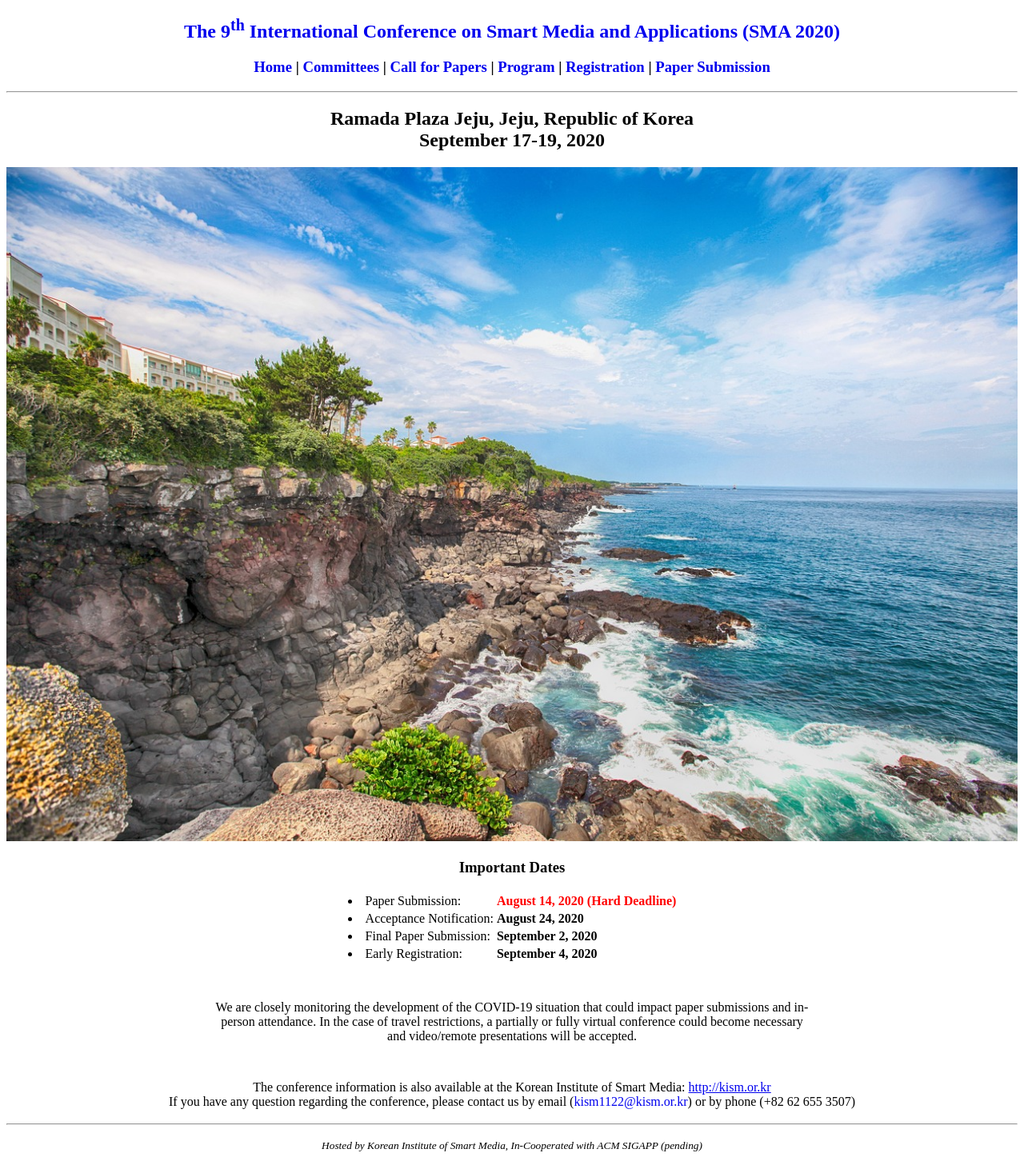
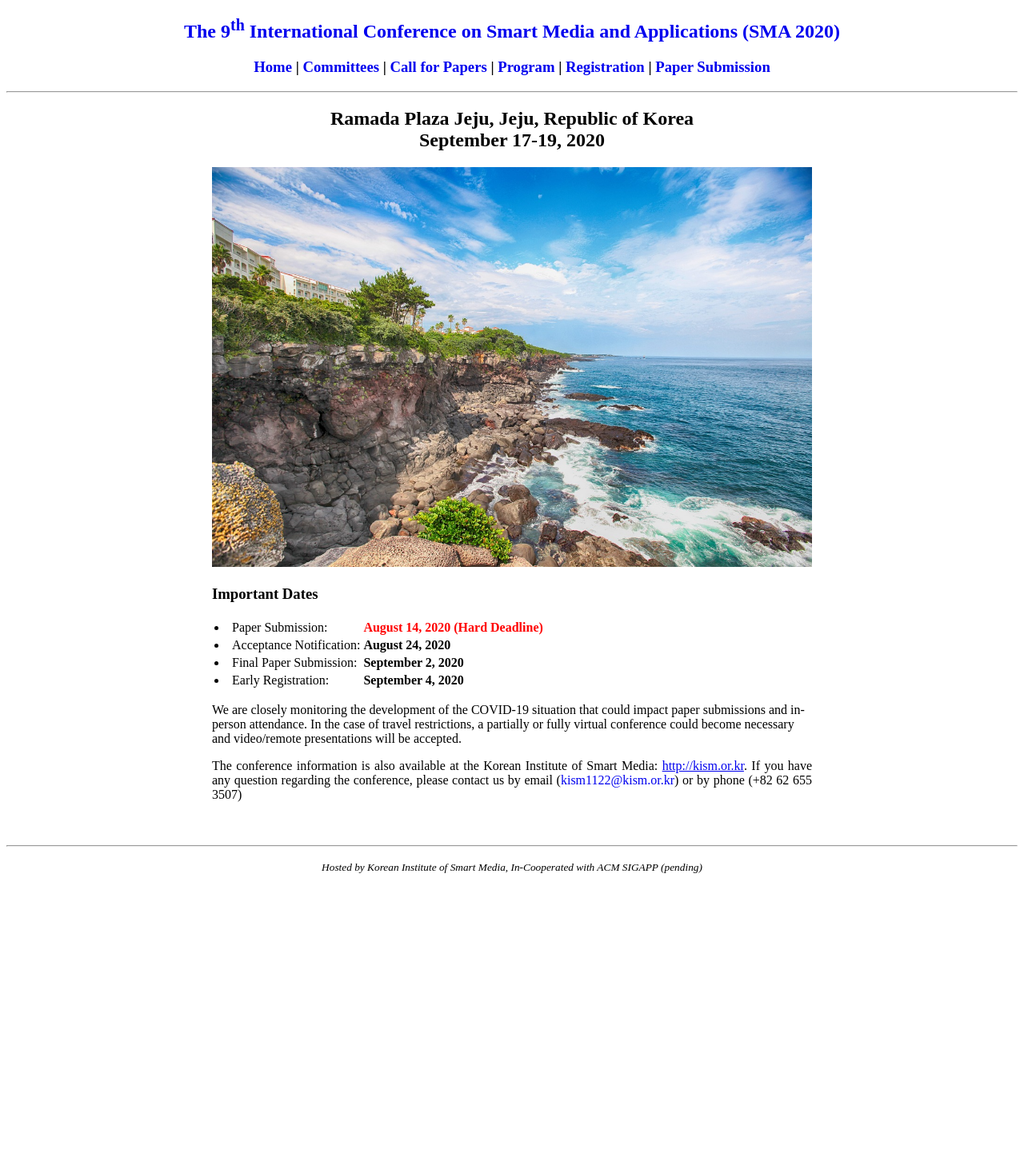
Before and after one commit to icea-conf/sma-2020.github.io, a Jekyll site: the page built from index.html, in a window 1280 px wide. Shown: the whole page at 80% size. Built offline with Jekyll 4.4.1, drawn with Linux system fonts in a browser that asks for light colours; the list of posts is cut into pages by our own code; after the commit the page ends 1109 px from its top, so only the background shows below that.

Commit message:
Update index.html

```diff
--- a/index.html
+++ b/index.html
@@ -3,12 +3,14 @@
 title: SMA 2020
 ---
 
-<div>
+<div class="container">
+      <div class="content">
             <center>
                   <h2>
                         Ramada Plaza Jeju, Jeju, Republic of Korea</br>
                         September 17-19, 2020
                   </h2>
+            </center>
 
             <img src="https://sma-2020.github.io/image/jeju-island.jpg" alt="" style="max-width: 100%; height: auto;">
 
@@ -52,14 +54,9 @@
                   </table>
             </div>
 
-            <div class="content" style="padding-top: 30px;">
+            <div>
                   <p>We are closely monitoring the development of the COVID-19 situation that could impact paper submissions and in-person attendance. In the case of travel restrictions, a partially or fully virtual conference could become necessary and video/remote presentations will be accepted.</p>
+                  <p style="text-align: justify">The conference information is also available at the Korean Institute of Smart Media: <a href='http://kism.or.kr/'>http://kism.or.kr</a>. If you have any question regarding the conference, please contact us by email (<a style="text-decoration:none" href="mailto:kism1122@kism.or.kr">kism1122@kism.or.kr</a>) or by phone (+82 62 655 3507)</p>
             </div>
-
-            <div style="padding-top: 30px; padding-bottom: 10px;">
-                  <a>The conference information is also available at the Korean Institute of Smart Media: </a>
-                  <a href='http://kism.or.kr/'>http://kism.or.kr</a><br>
-                  <a>If you have any question regarding the conference, please contact us by email (<a style="text-decoration:none" href="mailto:kism1122@kism.or.kr">kism1122@kism.or.kr</a>) or by phone (+82 62 655 3507)</a>
       </div>
-      </center>
 </div>
```
Lines whose indentation alone changed are shown as unchanged.
